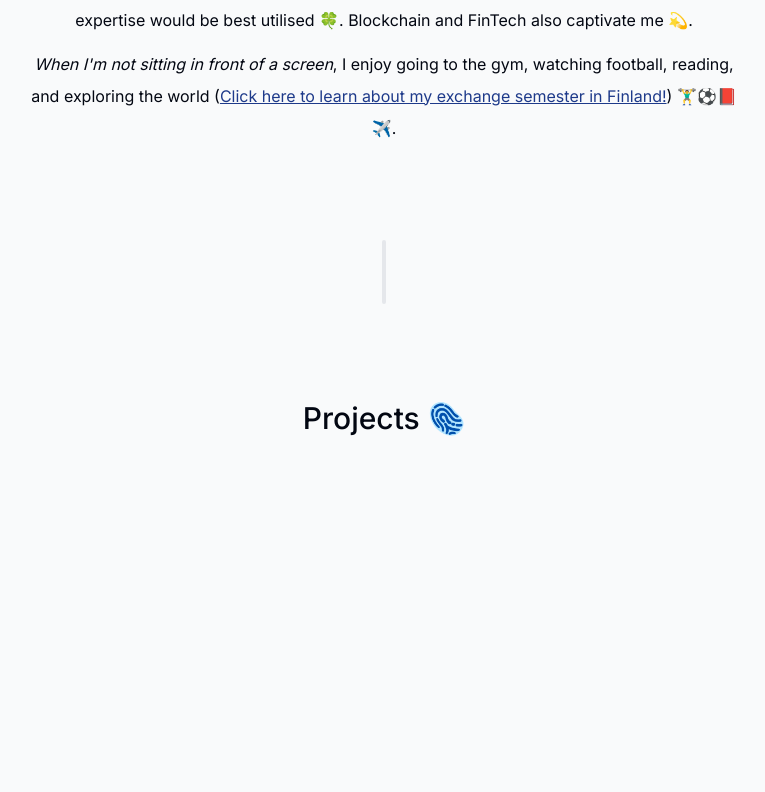
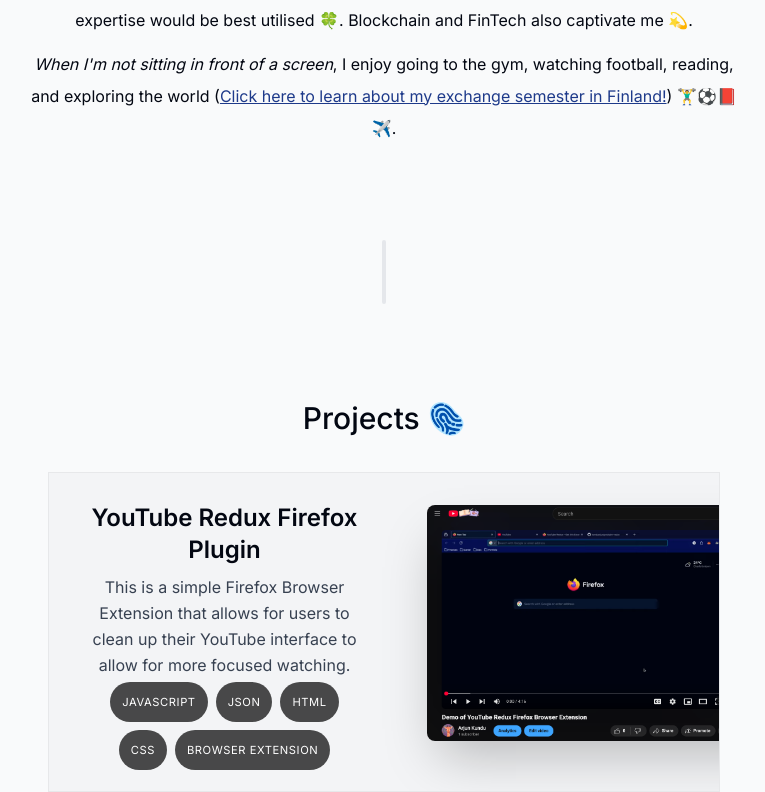
Before and after one commit to kunduarjun/portfolio, a Next.js app: page / in a window 1280 px wide. Shown: the part 1104-1896 px from the top of the page, without its empty margins (256-1021 px from the left). Before the commit the page ends 1736 px from the top, so only its background shows below. Built offline with nearby package versions, Linux system fonts and the light colour scheme.

Commit message:
Finished project card with hover animation

```diff
--- a/components/projects.tsx
+++ b/components/projects.tsx
@@ -1,12 +1,39 @@
 'use client';
 
+import Image from 'next/image';
 import React from 'react'
 import SectionHeading from './section-heading';
+import { projectsData } from '@/lib/data';
 
 export default function Projects() {
   return (
-    <section className="mb-28 max-w-[45rem] text-center leading-8 sm:mb-40">
+    <section className="mb-28 max-w-[45rem] text-center leading-8 sm:mb-0">
         <SectionHeading>Projects 🫆</SectionHeading>
+        <div>
+          {projectsData.map((project, index) => (
+              <React.Fragment key={index}>
+                <Project {...project} />
+              </React.Fragment>
+            ))}
+        </div>
     </section>
   )
 }
+
+type ProjectProps = (typeof projectsData)[number];
+
+function Project({ title, description, tags, imageUrl }: ProjectProps) {
+  return <section className="group bg-gray-100 max-w-[42rem] border border-black/5 overflow-hidden sm:pr-8 sm:h-[20rem] relative mb-3 sm:mb-8 last:mb-0 even:pl-8 hover:bg-gray-200 transition">
+    <div className="pt-4 pb-6 px-5 sm:pl-10 sm:pr-2 sm:pt-10 sm:max-w-[50%] flex flex-col h-full justify-center group-even:ml-[18rem]">
+      <h3 className="text-2xl font-semibold">{title}</h3>
+      <p className="mt-2 mb-1 leading-relaxed text-gray-700">{description}</p>
+      <ul className="flex flex-wrap mt-4 mb-2 gap-2 sm:mt-auto justify-center">
+        {tags.map((tag, index) => (
+          <li key={index} className="bg-black/[0.7] px-3 py-1 text-[0.7rem] uppercase tracking-wider text-white rounded-full">{tag}</li>
+        ))}
+      </ul>
+    </div>
+
+    <Image src={imageUrl} alt="Project I worked on" quality={95} className="absolute top-8 -right-40 w-[28.25rem] rounded-lg shadow-2xl transition group-hover:scale-[1.04] group-hover:-translate-x-3 group-hover:translate-y-3 group-hover:-rotate-2 group-even:group-hover:translate-x-3 group-even:group-hover:translate-y-3 group-even:group-hover:rotate-2 group-even:right-[initial] group-even:-left-40"/>
+  </section>
+}
```
